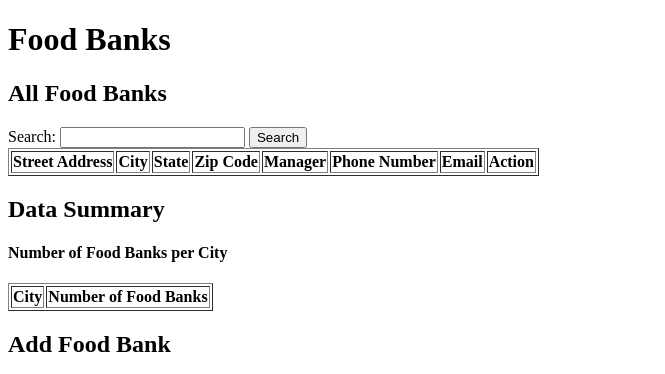
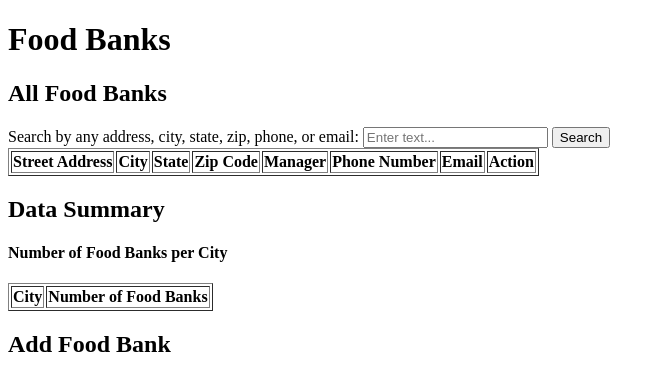
Before and after one commit to maxkooz/foodbank, a Django app: page /foodbanks/ in a window 1280 px wide. Shown: the top 374 px of the page, without its empty margins (0-665 px from the left). Run offline with Django 4.2, Linux system fonts and the light colour scheme; the visitor is signed in with stand-in values (Sample User, id 1); data that the repository does not hold is empty.

Commit message:
added descriptions to search boxes

```diff
--- a/foodbank/templates/foodbank.html
+++ b/foodbank/templates/foodbank.html
@@ -17,8 +17,8 @@
     <h2>All Food Banks</h2>
     {% if user.is_staff %}
     <form method="GET">
-        <label for="q">Search:</label>
-        <input type="text" id="q" name="q" value="{{ query }}">
+        <label for="q">Search by any address, city, state, zip, phone, or email:</label>
+        <input type="text" id="q" name="q" {% if query == None %} placeholder="Enter text..." {%else%} value="{{ query }}" {%endif%}>
         <button type="submit">Search</button>
     </form>
     <table border="1">
--- a/foodbank/templates/transit.html
+++ b/foodbank/templates/transit.html
@@ -47,7 +47,7 @@
     <h2>All Transit Schedules</h2>
 
     <form method="GET">
-        <label for="q">Search:</label>
+        <label for="q">Filter by available capacity:</label>
         <input type="text" id="q" name="q" {% if query == None %} placeholder="Enter capacity..." {% else %} value="{{ query }}" {% endif %}>
         <button type="submit" formaction="{% url 'foodbank:transits' %}">Search</button>
     </form>
--- a/foodbank/templates/vehicle.html
+++ b/foodbank/templates/vehicle.html
@@ -15,8 +15,8 @@
 
     <h2>All Vehicles</h2>
     <form method="GET">
-        <label for="q">Search:</label>
-        <input type="text" id="q" name="q" value="{{ query }}">
+        <label for="q">Search by vehicle type:</label>
+        <input type="text" id="q" name="q" {% if query == None %} placeholder="Vehicle type..." {%else%} value="{{ query }}" {%endif%}>
         <button type="submit">Search</button>
     </form>
 
--- a/foodbank/templates/volunteer.html
+++ b/foodbank/templates/volunteer.html
@@ -93,7 +93,8 @@
 <!-- Search entities -->
 <div class="form-container">
     <form method="GET" action="{% url 'foodbank:volunteers' %}">
-        <input type="text" name="q" placeholder="Search" value="{{ query }}">
+        <p>Search by any attribute</p>
+        <input type="text" name="q" placeholder="Filter by text fields..." value="{{ query }}">
         <button type="submit">Search</button>
     </form>
 </div>
```
Also changed, not shown: foodbank/templates/FoodItem.html (+4 -3 lines), foodbank/templates/task.html (+7 -6 lines).
